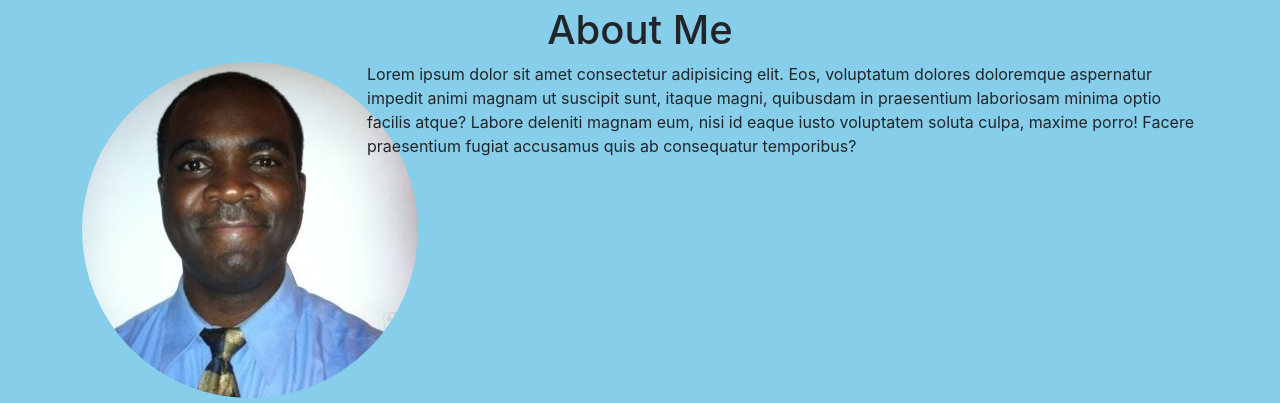
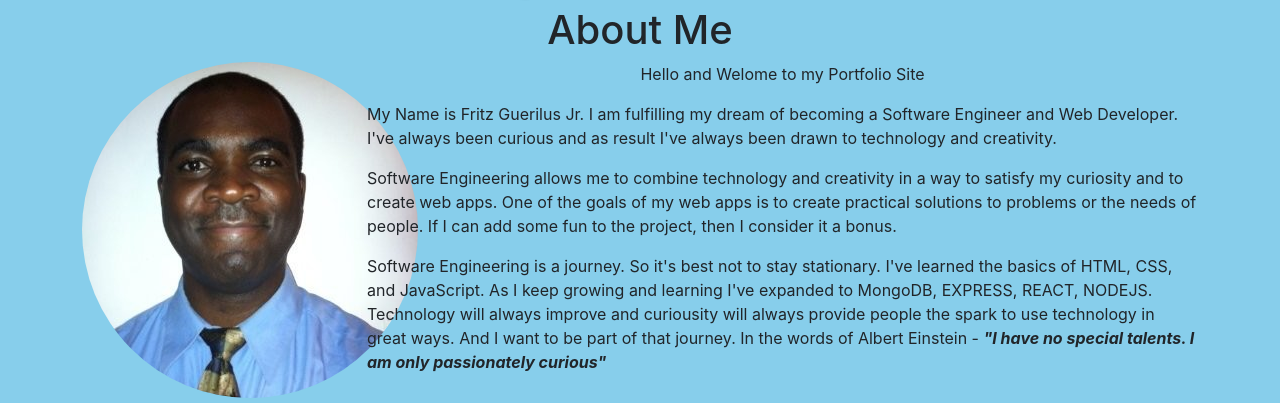
Before and after one commit to mrfritzg/fgportfolio, a React (Create React App) app: page / in a window 1280 px wide. Shown: the part 681-1084 px from the top of the page. Built offline with nearby package versions, Linux system fonts and the light colour scheme.

Commit message:
added about me

```diff
--- a/src/App.js
+++ b/src/App.js
@@ -20,7 +20,10 @@ function App() {
             <img className='mypic' src='./images/fritzimage2.jpeg' alt='picture of fritz' />
           </div>
           <div className='col-md-9'>
-            <p>Lorem ipsum dolor sit amet consectetur adipisicing elit. Eos, voluptatum dolores doloremque aspernatur impedit animi magnam ut suscipit sunt, itaque magni, quibusdam in praesentium laboriosam minima optio facilis atque? Labore deleniti magnam eum, nisi id eaque iusto voluptatem soluta culpa, maxime porro! Facere praesentium fugiat accusamus quis ab consequatur temporibus?</p>
+            <p className=" text-center">Hello and Welome to my Portfolio Site</p>
+            <p>My Name is Fritz Guerilus Jr. I am fulfilling my dream of becoming a Software Engineer and Web Developer. I've always been curious and as result I've always been drawn to technology and creativity.</p>
+            <p> Software Engineering allows me to combine technology and creativity in a way to satisfy my curiosity and to create web apps. One of the goals of my web apps is to create practical solutions to problems or the needs of people. If I can add some fun to the project, then I consider it a bonus. </p>
+            <p>Software Engineering is a journey. So it's best not to stay stationary. I've learned the basics of HTML, CSS, and JavaScript. As I keep growing and learning I've expanded to MongoDB, EXPRESS, REACT, NODEJS. Technology will always improve and curiousity will always provide people the spark to use technology in great ways. And I want to be part of that journey. In the words of Albert Einstein - <span style={{fontStyle:'italic', fontWeight:'bold'}}>"I have no special talents. I am only passionately curious"</span> </p>
           </div>
         </div>
         <h1 className='text-center'>Projects</h1>
```
